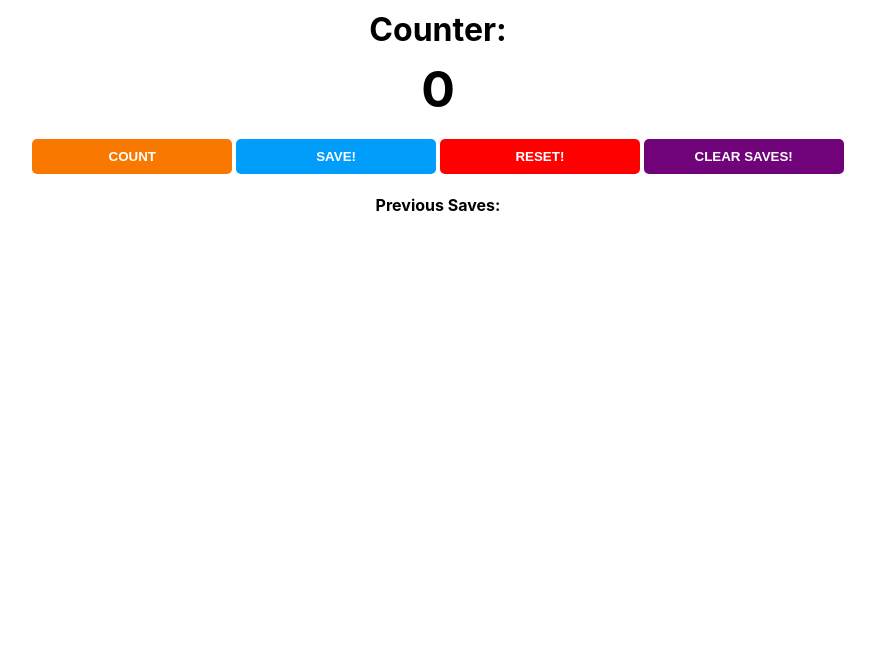
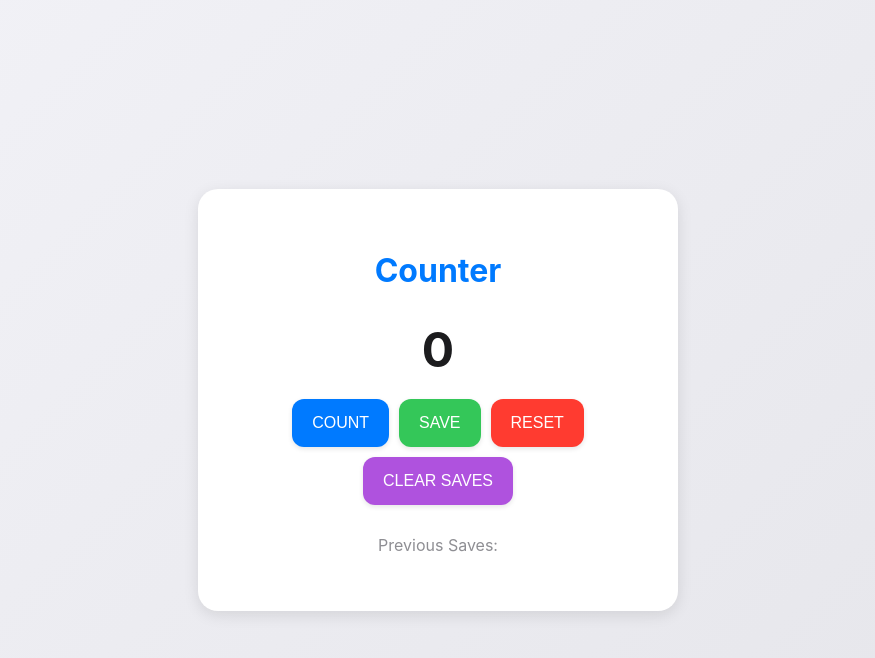
Before and after one commit to iagoiagodev/Counter-App, a plain HTML site: page index.html in a window 1280 px wide. Shown: the whole page, without its empty margins (202-1077 px from the left). Drawn offline with Linux system fonts and the light colour scheme.

Commit message:
UI Update

```diff
--- a/index.css
+++ b/index.css
@@ -1,47 +1,106 @@
 body {
-  background-image: url();
-  background-size: cover;
+  background: linear-gradient(135deg, #f2f2f7, #e5e5ea);
+  color: #1c1c1e;
   font-family: -apple-system, BlinkMacSystemFont, 'Segoe UI', Roboto, Oxygen,
     Ubuntu, Cantarell, 'Open Sans', 'Helvetica Neue', sans-serif;
-  font-weight: bold;
-  text-align: center;
+  font-weight: 400;
+  margin: 0;
+  height: 100vh;
+  display: flex;
+  justify-content: center;
+  align-items: center;
+}
+
+.container {
+  background: #ffffff;
+  padding: 40px;
+  border-radius: 20px;
+  box-shadow: 0 4px 15px rgba(0, 0, 0, 0.1);
+  display: flex;
+  flex-direction: column;
+  align-items: center;
+  width: 90%;
+  max-width: 400px;
 }
 
 h1 {
-  margin-top: 10px;
+  font-size: 2rem;
   margin-bottom: 10px;
+  color: #007aff;
 }
 
 h2 {
-  font-size: 50px;
-  margin-top: 0;
+  font-size: 3rem;
+  margin: 20px 0;
+  color: #1c1c1e;
+}
+
+.buttons {
+  display: flex;
+  flex-wrap: wrap;
+  justify-content: center;
+  gap: 10px;
   margin-bottom: 20px;
 }
 
 button {
   border: none;
-  padding-top: 10px;
-  padding-bottom: 10px;
-  color: white;
-  font-weight: bold;
-  width: 200px;
-  margin-bottom: 5px;
-  border-radius: 5px;
-  cursor: pointer; /* Adicionado para indicar que o botão é clicável */
+  padding: 15px 20px;
+  font-size: 1rem;
+  font-weight: 500;
+  border-radius: 12px;
+  cursor: pointer;
+  transition: all 0.3s ease;
+  background: #f2f2f7;
+  color: #1c1c1e;
+  box-shadow: 0 2px 5px rgba(0, 0, 0, 0.1);
+}
+
+button:hover {
+  background: #e5e5ea;
+  transform: translateY(-2px);
+  box-shadow: 0 4px 10px rgba(0, 0, 0, 0.15);
 }
 
 #increment-btn {
-  background: rgb(248, 120, 0);
+  background: #007aff;
+  color: #ffffff;
+}
+
+#increment-btn:hover {
+  background: #005bb5;
 }
 
 #save-btn {
-  background: rgb(0, 158, 250);
+  background: #34c759;
+  color: #ffffff;
+}
+
+#save-btn:hover {
+  background: #28a745;
 }
 
 #reset-btn {
-  background: rgb(255, 0, 0);
+  background: #ff3b30;
+  color: #ffffff;
+}
+
+#reset-btn:hover {
+  background: #c12722;
 }
 
 #clear-save-btn {
-  background: rgb(112, 3, 122);
+  background: #af52de;
+  color: #ffffff;
 }
+
+#clear-save-btn:hover {
+  background: #8e44ad;
+}
+
+p {
+  font-size: 1rem;
+  color: #8e8e93;
+  margin-top: 10px;
+  text-align: center;
+}
--- a/index.html
+++ b/index.html
@@ -3,13 +3,17 @@
     <link rel="stylesheet" href="index.css" />
   </head>
   <body>
-    <h1>Counter:</h1>
-    <h2 id="count-el">0</h2>
-    <button id="increment-btn" onclick="increment()">COUNT</button>
-    <button id="save-btn" onclick="save()">SAVE!</button>
-    <button id="reset-btn" onclick="reset()">RESET!</button>
-    <button id="clear-save-btn" onclick="clearSaves()">CLEAR SAVES!</button>
-    <p id="save-el">Previous Saves:</p>
+    <div class="container">
+      <h1>Counter</h1>
+      <h2 id="count-el">0</h2>
+      <div class="buttons">
+        <button id="increment-btn" onclick="increment()">COUNT</button>
+        <button id="save-btn" onclick="save()">SAVE</button>
+        <button id="reset-btn" onclick="reset()">RESET</button>
+        <button id="clear-save-btn" onclick="clearSaves()">CLEAR SAVES</button>
+      </div>
+      <p id="save-el">Previous Saves:</p>
+    </div>
     <script src="index.js"></script>
   </body>
 </html>
```
